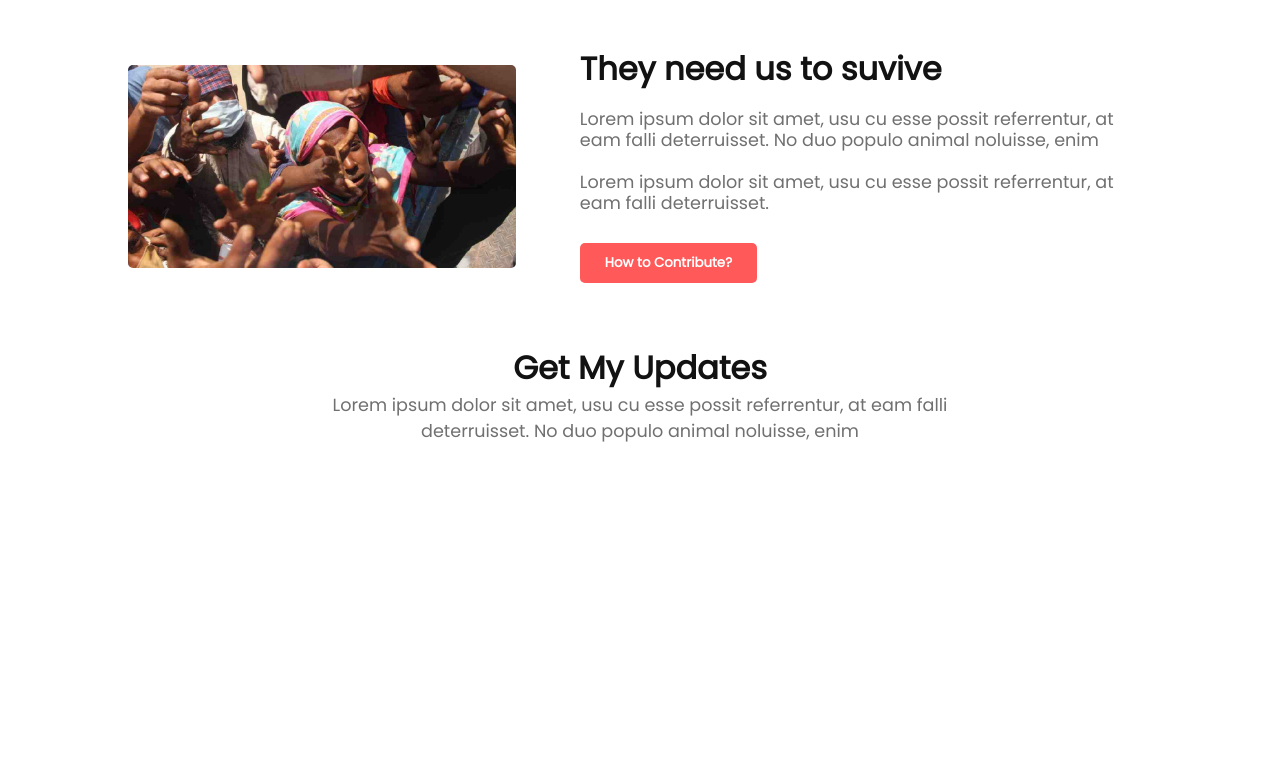
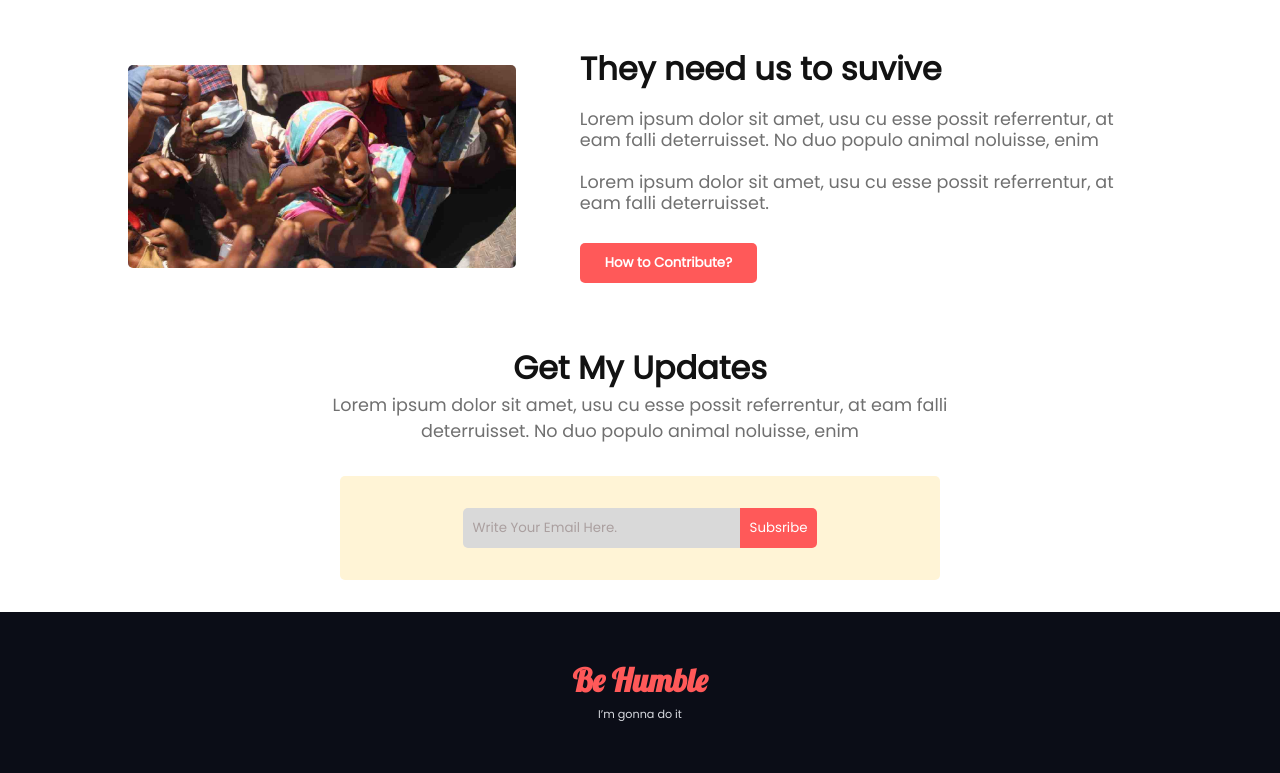
Before and after one commit to mdfaysal22/Donations_website, a plain HTML site: page index.html in a window 1280 px wide. Shown: the part 2261-3034 px from the top of the page. Before the commit the page ends 2705 px from the top, so only its background shows below. Drawn offline with Linux system fonts and the light colour scheme.

Commit message:
My Update and Footer Section Change.

```diff
--- a/css/_reset.scss
+++ b/css/_reset.scss
@@ -1,5 +1,6 @@
 // Google Font Link Here....
 @import url('https://fonts.googleapis.com/css2?family=Poppins&display=swap');
+@import url('https://fonts.googleapis.com/css2?family=Lobster&display=swap');
 
 // Global CSS Here....
 *{
--- a/css/style.scss
+++ b/css/style.scss
@@ -237,5 +237,54 @@
             }
         }
 
+        .input-section{
+            padding: 2rem 1rem;
+            width: 600px;
+            background-color: #FFF4D6;
+            border-radius: 5px;
+            margin: 2rem auto;
+            .form-control{
+                display: flex;
+                flex-direction: row;
+                justify-content: center;
+
+                .email{
+                    padding: 5px 10px;
+                    border: none;
+                    background-color: #D9D9D9;
+                    border-radius: 5px 0 0 5px;
+                }
+                .btn-email{
+                    background-color: #FF5959;
+                    border: none;
+                    padding: 10px 10px;
+                    border-radius: 0 5px 5px 0;
+                    a{
+                        color: #ffffff;
+                    }
+                }
+                ::placeholder{
+                    color: #AA9F9F;
+                }
+            }
+        }
+
     }
 }
+
+#footer{
+    background-color: #0B0D17;
+    .container{
+        padding: 3rem 0;
+        text-align: center;
+
+        h1{
+            font-family: 'Lobster', cursive;
+            color: #FF5959;
+        }
+        small{
+            font-size: 0.7rem;
+            color: #D9DBE1;
+        }
+    }
+}
--- a/index.html
+++ b/index.html
@@ -118,9 +118,20 @@
             <div class="content-header">
                 <h1>Get My Updates</h1>
                 <p>Lorem ipsum dolor sit amet, usu cu esse possit referrentur, at eam falli deterruisset. No duo populo animal noluisse, enim</p>
+            </div>
+            <div class="input-section">
+                <form action="#" class="form-control">
+                    <input type="text" class="email" placeholder="Write Your Email Here.">
+                    <button class="btn-email"><a href="#">Subsribe</a></button>
+                </form>
+            </div>
+        </div>
+    </div>
 
-
-            </div>
+    <div id="footer">
+        <div class="container">
+           <h1>Be Humble</h1>
+           <small>I’m gonna do it</small>
         </div>
     </div>
 
```
Also changed, not shown: css/style.css, 1 other file.
